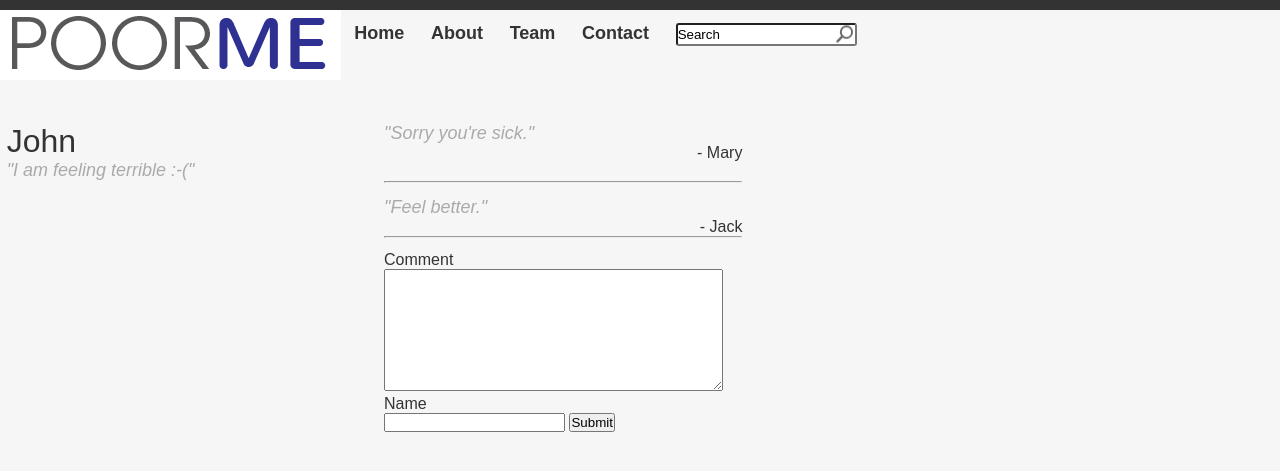
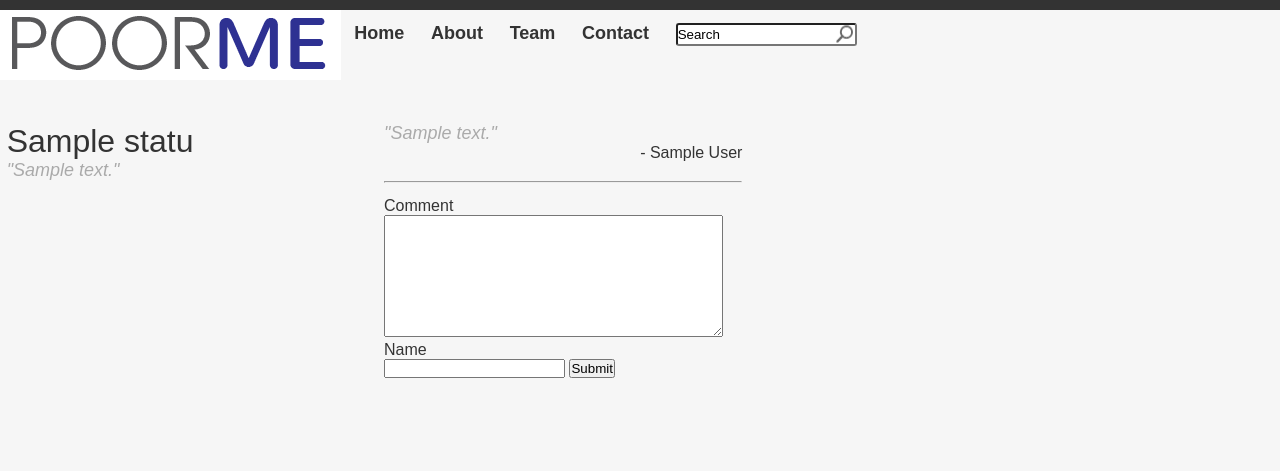
Before and after one commit to weiju/poorme, a Django app: template templates/communication.html in a window 1280 px wide. Shown: the top 471 px of the page. Run offline with Django 3.2, Linux system fonts and the light colour scheme; tables that the repository leaves empty hold one stand-in row (values such as "Sample post"); the template is opened without the code that fills it: values that come from a table or form of the project are taken from there, most other values are stand-ins (such as "Sample title", 1, 10 or a date in 2020).

Commit message:
can save input and reply form to the database

```diff
--- a/poopreporter/urls.py
+++ b/poopreporter/urls.py
@@ -20,6 +20,6 @@ urlpatterns = patterns('',
     url(r'^about$', 'poopreporter.views.about'),
     url(r'^team$', 'poopreporter.views.team'),
     url(r'^contact$', 'poopreporter.views.contact'),
-    url(r'^communication$', 'poopreporter.views.communication'),
+    url(r'^communication/(?P<id>[^/]*)$', 'poopreporter.views.communication'),
     url(r'^input$', 'poopreporter.views.input'),
 )
--- a/templates/communication.html
+++ b/templates/communication.html
@@ -8,28 +8,29 @@
 {% endblock %}
 {% block content %}
 <div id="sidebar">
-  <div class="personname">John</div>
-  <div class="comment">"I am feeling terrible :-("</div>
+  <div class="personname">{{status.name}}</div>
+  <div class="comment">"{{status.status.text}}"</div>
 </div>
 <div id="maincol">
+  {% if replies.count == 0 %}
+  <div style="height: 2em; font-style: italic">Be the first to leave a reply to {{status.name}}</div>
+  {% else %}
+  {% for r in replies.all %}
   <div class="commentbox">
-    <div class="comment">"Sorry you're sick."</div>
-    <div class="signature">- Mary</div>
+    <div class="comment">"{{r.text}}"</div>
+    <div class="signature">- {{r.author}}</div>
     <div class="clearfix"></div>
     <hr>
   </div>
-  <div class="commentbox">
-    <div class="comment">"Feel better."</div>
-    <div class="signature">- Jack</div>
-    <div class="clearfix"></div>
-    <hr>
-  </div>
-
+  {% endfor %}
+  {% endif %}
   <div>
+    <form action="/communication/{{status.id}}" method="post">{% csrf_token %}
     <div>Comment</div>
-    <textarea cols="40" rows="8"></textarea>
+    <textarea name="text" cols="40" rows="8"></textarea>
     <div>Name</div>
-    <div><input type="text"> <input type="submit" value="Submit"></div>
+    <div><input name="author" type="text"> <input type="submit" value="Submit"></div>
+    </form>
   </div>
 </div>
 {% endblock %}
```
Also changed, not shown: poopreporter/views.py (+26 -4 lines).
